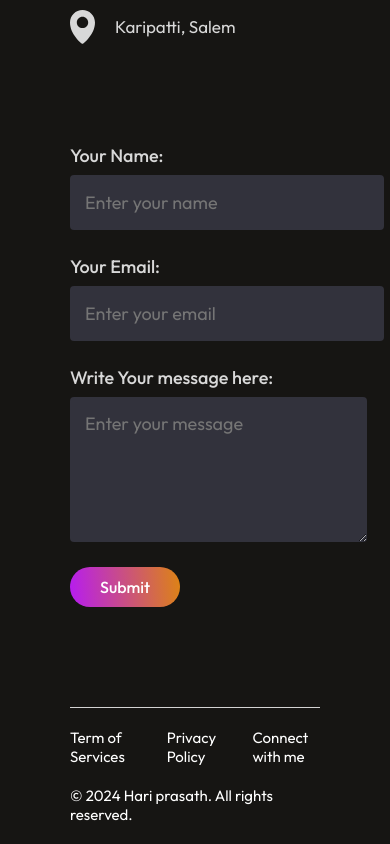
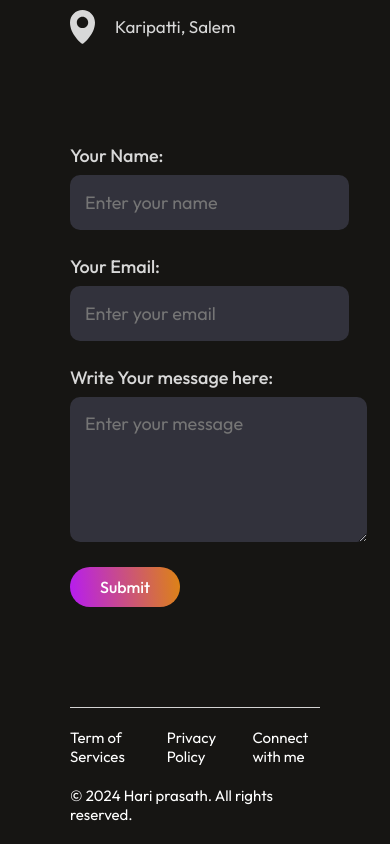
Before and after one commit to Hari-prasath-03/PRODIGY_WD_04, a React (Vite) app: page / in a window 390 px wide. Shown: the part 4821-5665 px from the top of the page. Built offline with nearby package versions, Linux system fonts and the light colour scheme.

Commit message:
third commit

```diff
--- a/src/Components/Contact/Contact.css
+++ b/src/Components/Contact/Contact.css
@@ -215,14 +215,16 @@
     }
 
     .contact-right .input-group input {
-        width: 110%;
+        width: 97%;
         font-size: 18px;
         height: 55px;
+        border-radius: 10px;
     }
 
     .contact-right .input-group textarea {
         font-size: 18px;
         width: 108%;
+        border-radius: 10px;
     }
 
     .contact-submit {
```
